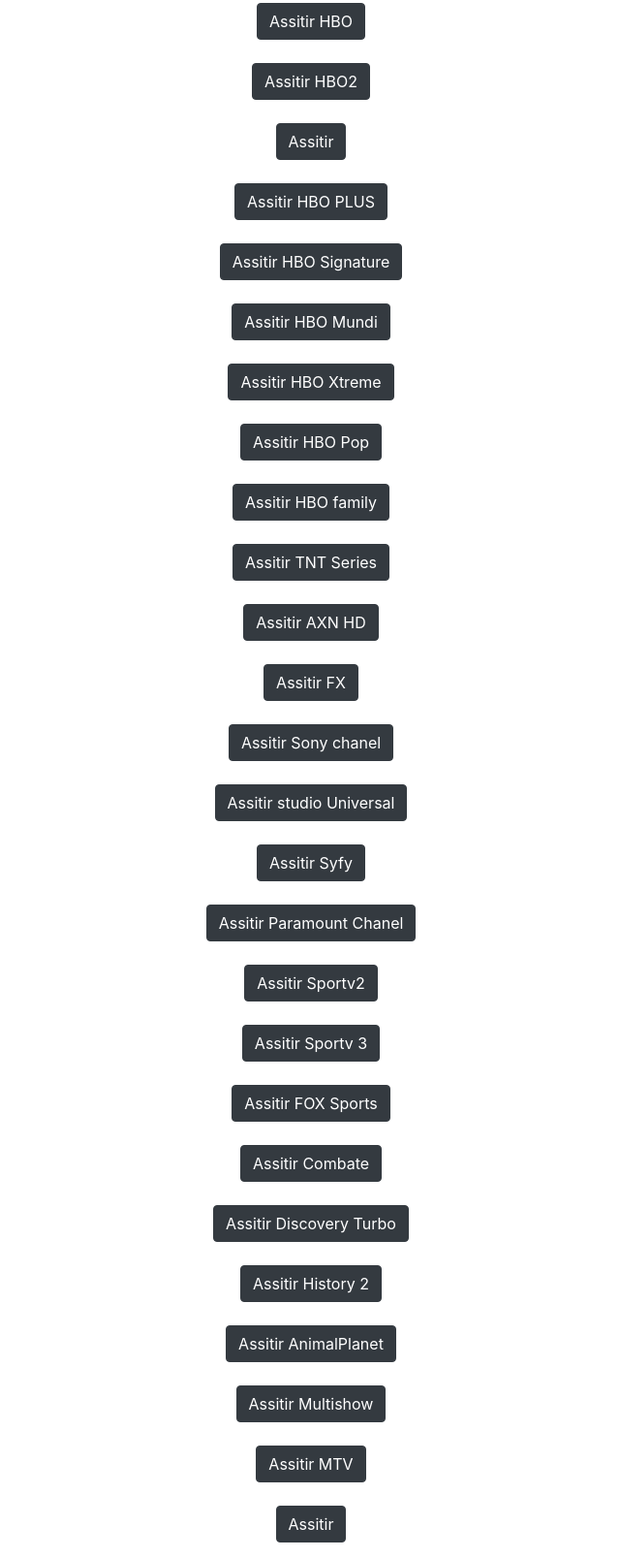
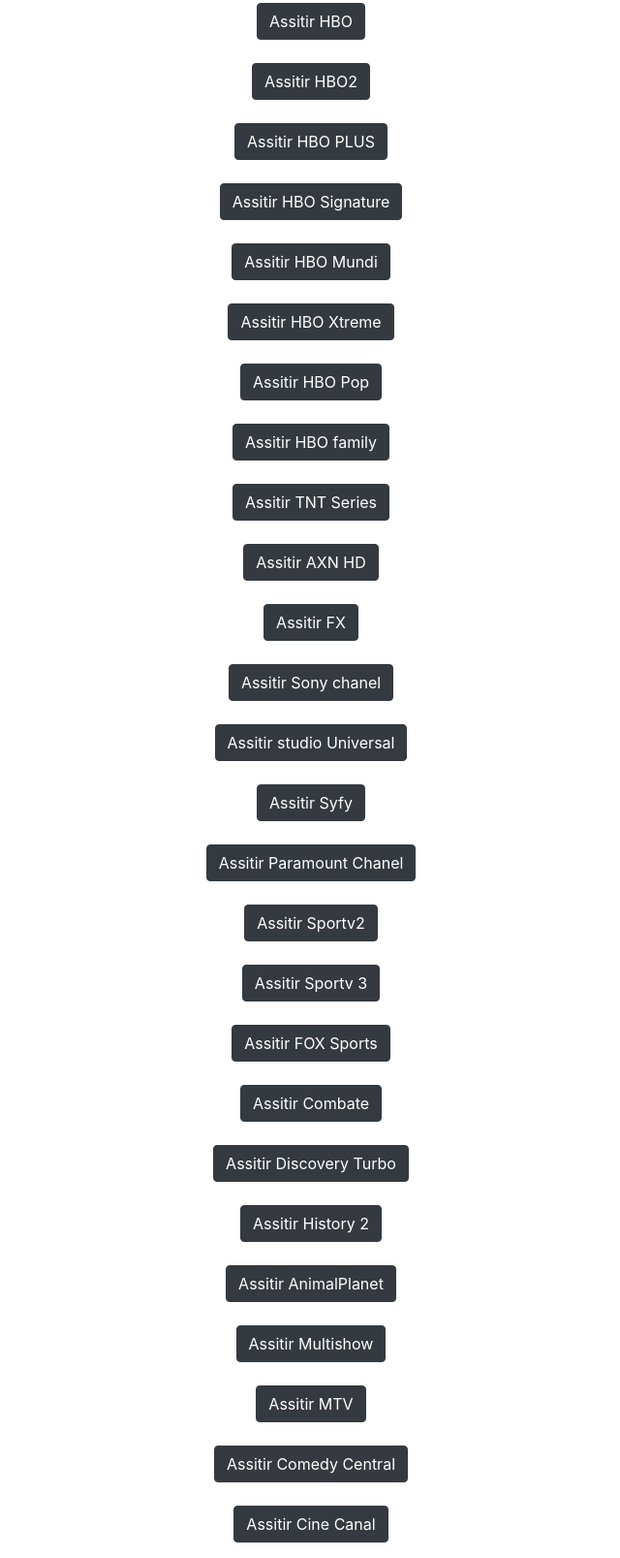
Before and after one commit to Guilherme2022developer/Tv.Play_gui, a plain HTML site: page index.html in a window 1280 px wide. Shown: the part 1553-3160 px from the top of the page at 97% size, without its empty margins (319-959 px from the left). Drawn offline with nearby package versions, Linux system fonts and the light colour scheme.

Commit message:
alteracao

```diff
--- a/index.html
+++ b/index.html
@@ -140,12 +140,9 @@
         <a class="btn btn-dark" role="button"
             href="https://sinalpublico.com/player3/mega5.php?canal=hbo2&canals=https://m3u9.ml/a2/hls1/hbo2.m3u8?mu3zAQc9HC3GbwJq=eAlFw13E7vzrfRhYh1z1oA&3U1G7qaTxrPbalZnEx=1663667875">Assitir
             HBO2 </a>
-        <br>
-        <br>
-        <a class="btn btn-dark" role="button" href="">Assitir
-        </a>
-        <br>
-        <br>
+            <br>
+            <br>
+
         <a class="btn btn-dark" role="button"
             href="https://sinalpublico.com/player3/mega5.php?canal=hboplus&canals=https://m3u9.ml/a2/hls1/hboplus.m3u8?mu3zAQc9HC3GbwJq=5K4Dt019vzKSmfzo61cyQA&3U1G7qaTxrPbalZnEx=1663667940">Assitir
             HBO PLUS </a>
@@ -256,10 +253,7 @@
             MTV </a>
         <br>
         <br>
-        <a class="btn btn-dark" role="button" href="">Assitir
-        </a>
-        <br>
-        <br>
+
         <a class="btn btn-dark" role="button"
             href="https://sinalpublico.com/player3/mega5.php?canal=comedycentral&canals=https://m3u9.ml/a2/hls1/comedycentral.m3u8?mu3zAQc9HC3GbwJq=b3ze0WUxjz0dPeVFzFAKWQ&3U1G7qaTxrPbalZnEx=1663671560">Assitir
             Comedy Central</a>
```
